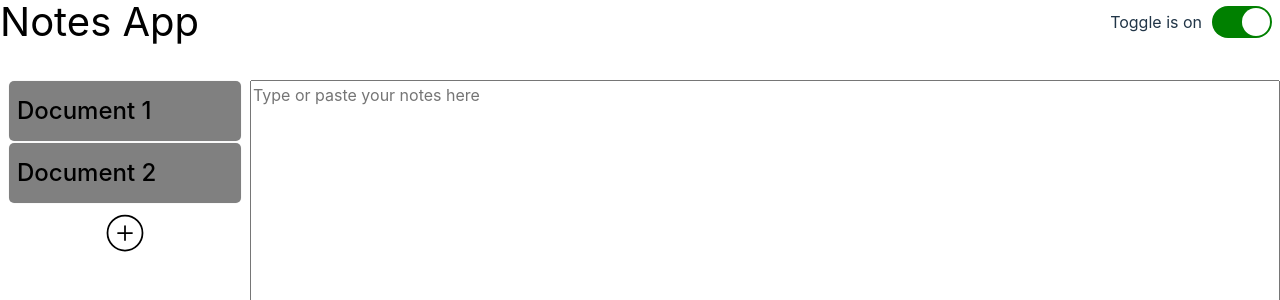
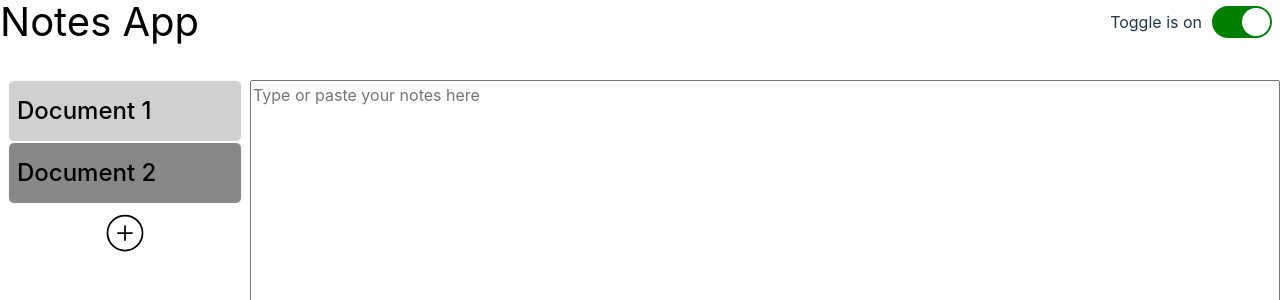
Before and after one commit to rollinsbaird/NotesApp, a React (Vite) app: page / in a window 1280 px wide. Shown: the top 300 px of the page. Built offline with nearby package versions, Linux system fonts and the light colour scheme.

Commit message:
Highlight current document in sidebar

```diff
--- a/src/components/Document/Document.jsx
+++ b/src/components/Document/Document.jsx
@@ -2,21 +2,23 @@
 import PropTypes from "prop-types";
 import styled from "styled-components";
 
-function Document({ name }) {
+function Document({ name, current, renaming }) {
   return (
-    <Wrapper>
+    <Wrapper current={current}>
       <Name>{name}</Name>
     </Wrapper>
   );
 }
 Document.propTypes = {
   name: PropTypes.string.isRequired,
+  current: PropTypes.bool.isRequired,
+  renaming: PropTypes.bool.isRequired,
   // id: PropTypes.number.isRequired,
 };
 
 const Wrapper = styled.li`
-  /* background: gray; */
-  background: ${(props) => (props.current ? "blue" : "gray")};
+  background: ${(props) => (props.current ? "#d0d0d0" : "#888888")};
+  border: none;
   border-radius: 5px;
   height: 60px;
   width: 100%;
--- a/src/components/Sidebar/Sidebar.jsx
+++ b/src/components/Sidebar/Sidebar.jsx
@@ -1,4 +1,4 @@
-// import React from "react";
+import React from "react";
 import PropTypes from "prop-types";
 import styled from "styled-components";
 
@@ -7,6 +7,10 @@ import Document from "../Document";
 import Icon from "../Icon";
 
 function Sidebar({ documents, setDocuments, currentDoc, setCurrentDoc }) {
+  const [renaming, setRenaming] = React.useState(false);
+
+  console.log(renaming);
+
   function addDoc() {
     const numDocs = documents.length + 1;
     const newDoc = {
@@ -25,12 +29,16 @@ function Sidebar({ documents, setDocuments, currentDoc, setCurrentDoc }) {
             key={doc.id}
             onClick={() => {
               setCurrentDoc(doc.id);
+            }}
+            onDoubleClick={() => {
+              setRenaming(!renaming);
             }}>
-            <StyledDocument
+            <Document
               key={doc.id}
               name={doc.name}
               id={doc.id}
               current={doc.id === currentDoc}
+              renaming={renaming}
             />
           </SelectDocument>
         ))}
@@ -53,10 +61,11 @@ const SelectDocument = styled.button`
   padding: 0;
   display: flex;
   width: 100%;
-`;
+  border-radius: 5px;
 
-const StyledDocument = styled(Document)`
-  background: ${(props) => (props.current ? "blue" : "gray")};
+  &:hover {
+    border-color: #ffffff;
+  }
 `;
 
 const Wrapper = styled.div`
```
